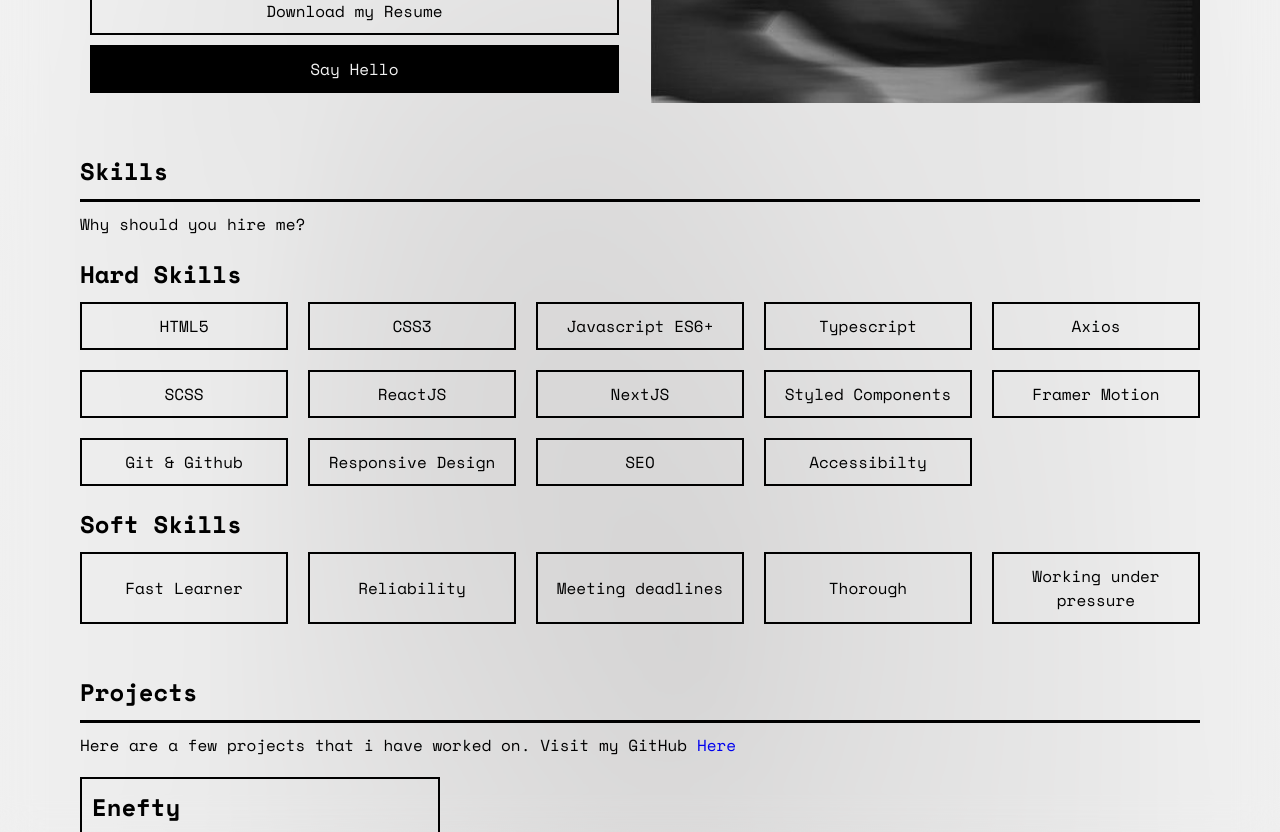
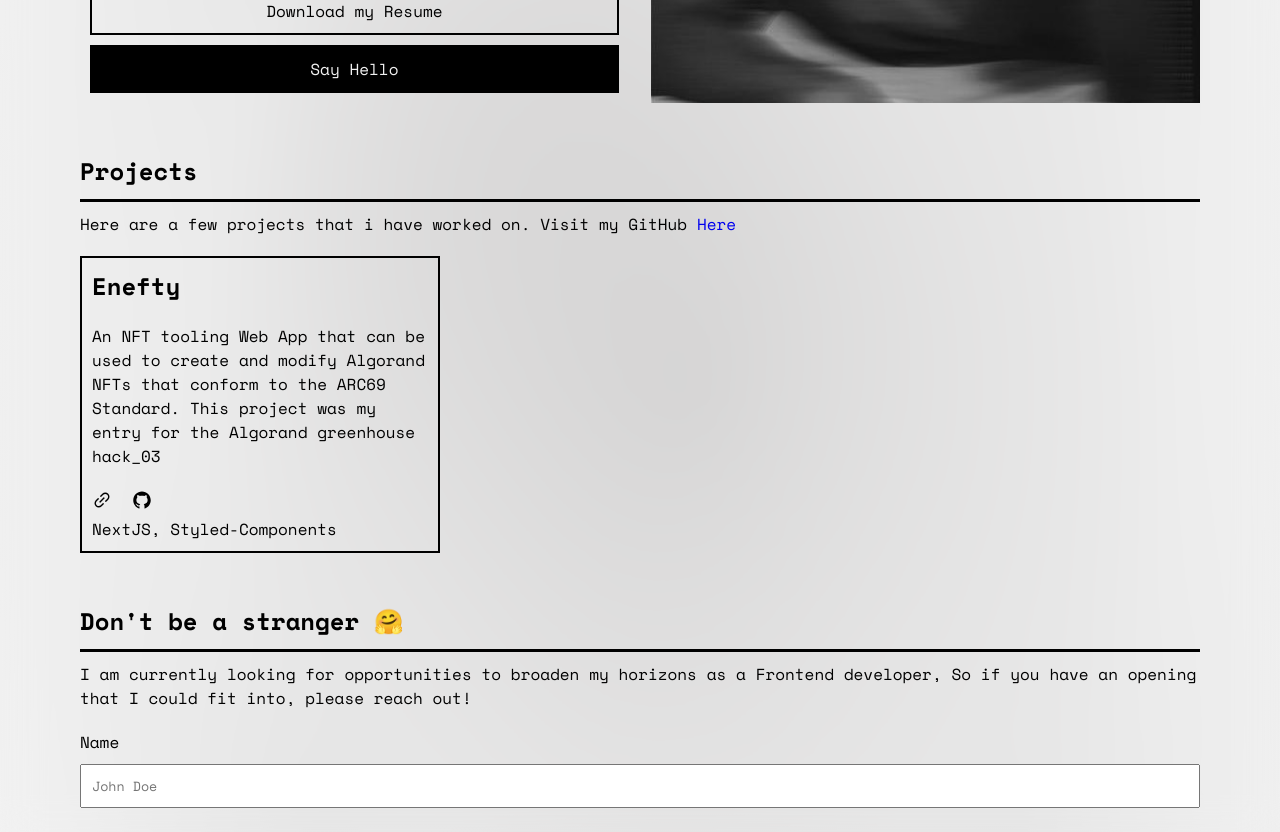
Before and after one commit to vanyadioha/portfolio-v1, a Next.js app: page / in a window 1280 px wide. Shown: the part 600-1432 px from the top of the page. Built offline with nearby package versions, Linux system fonts and the light colour scheme.

Commit message:
Chore: Removed Skills component

```diff
--- a/src/components/index/index.js
+++ b/src/components/index/index.js
@@ -1,4 +1,3 @@
 export * from "./hero/Hero";
-export * from "./skills/Skills";
 export * from "./projects/Projects";
 export * from "./contact/Contacts";
--- a/src/components/index/skills/Skills.jsx
+++ /dev/null
@@ -1,33 +0,0 @@
-import React from 'react'
-import StyledSkills from './Skills.styled'
-
-export const Skills = () => {
-    const hardSkills = ['HTML5', 'CSS3', 'Javascript ES6+', 'Typescript', 'Axios', 'SCSS', 'ReactJS', 'NextJS', 'Styled Components', 'Framer Motion', 'Git & Github', 'Responsive Design', 'SEO', 'Accessibilty'];
-    const softSkills = ['Fast Learner', 'Reliability', 'Meeting deadlines', 'Thorough', 'Working under pressure',];
-    return (
-        <StyledSkills>
-            <h1>Skills</h1>
-            <p>Why should you hire me?</p>
-            <div>
-                <h2>Hard Skills</h2>
-                <ul>
-                    {hardSkills.map((i, j) => {
-                        return (
-                            <li key={`HS${j}`}>{i}</li>
-                        )
-                    })}
-                </ul>
-            </div>
-            <div>
-                <h2>Soft Skills</h2>
-                <ul>
-                    {softSkills.map((i, j) => {
-                        return (
-                            <li key={`SS${j}`}>{i}</li>
-                        )
-                    })}
-                </ul>
-            </div>
-        </StyledSkills>
-    )
-}
--- a/src/components/index/skills/Skills.styled.js
+++ /dev/null
@@ -1,31 +0,0 @@
-import styled from "styled-components";
-
-const StyledSkills = styled.section`
-  padding: 2rem 0;
-  h1 {
-    width: 100%;
-    padding: 1rem 0;
-    border-bottom: 0.3rem solid;
-    margin-bottom: 1rem;
-  }
-  div {
-    margin-top: 2rem;
-    h2 {
-      margin-bottom: 1rem;
-    }
-    ul {
-      display: grid;
-      gap: 2rem;
-      grid-template-columns: repeat(auto-fill, minmax(20rem, 1fr));
-      grid-auto-rows: auto;
-      li {
-        border: 0.2rem solid black;
-        display: grid;
-        place-items: center;
-        text-align: center;
-        padding: 1rem;
-      }
-    }
-  }
-`;
-export default StyledSkills;
--- a/src/pages/index.jsx
+++ b/src/pages/index.jsx
@@ -1,4 +1,4 @@
-import { Hero, Skills, Projects, Contacts } from "../components/index";
+import { Hero, Projects, Contacts } from "../components/index";
 import { HeadElement } from "../components/reuseables/Head";
 
 export default function Home() {
@@ -6,7 +6,6 @@ export default function Home() {
     <>
       <HeadElement />
       <Hero />
-      <Skills />
       <Projects />
       <Contacts />
     </>
```
